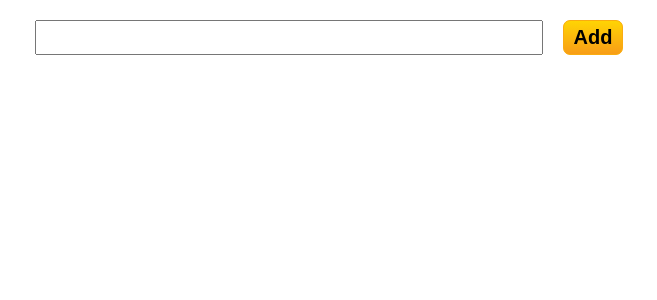
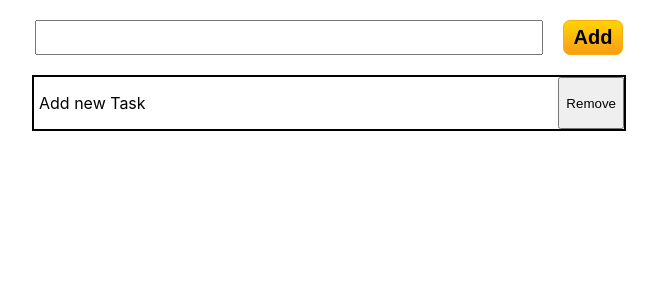
Before and after one commit to Iskender-Shamaldaev/todolist, a React (Create React App) app: page / in a window 1280 px wide. Shown: the top 300 px of the page, without its empty margins (311-968 px from the left). Built offline with nearby package versions, Linux system fonts and the light colour scheme; the HTML template or start-up script is replaced by a standard one.

Commit message:
Added component Task

```diff
--- a/src/App.css
+++ b/src/App.css
@@ -40,3 +40,15 @@
     width: 500px;
     font-size: 17px;
 }
+
+.task-wrap {
+    display: flex;
+    justify-content: space-between;
+    max-width: 590px;
+    border: 2px solid black;
+    margin: 20px auto 0;
+}
+
+.text {
+    margin-left: 5px;
+}
--- a/src/App.tsx
+++ b/src/App.tsx
@@ -1,10 +1,12 @@
 import React from 'react';
 import './App.css';
 import AddTaskForm from "./AddTaskForm/AddTaskForm";
+import Task from "./Task/Task";
 
 const App = () => (
     <div className="App">
       <AddTaskForm/>
+      <Task/>
     </div>
 );
 
--- /dev/null
+++ b/src/Task/Task.tsx
@@ -0,0 +1,12 @@
+import React from 'react';
+
+const Task = () => {
+    return (
+        <div className="task-wrap">
+            <p className="text">Add new Task</p>
+            <button className="btn-remove" >Remove</button>
+        </div>
+    );
+};
+
+export default Task;
```
